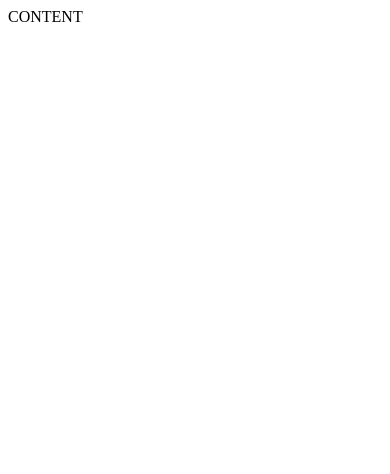
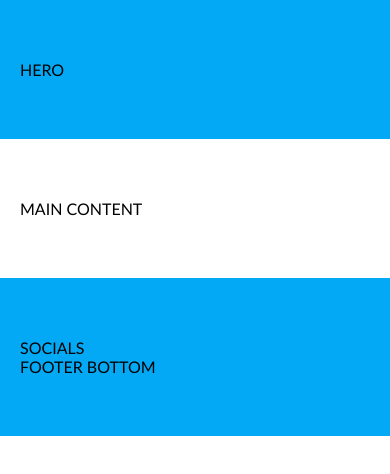
Before and after one commit to Domasbab/6-Projektas, a website: page index.html in a window 390 px wide. Drawn offline with Linux system fonts and the light colour scheme.

Commit message:
Patobulintas

```diff
--- a/css/base/base.css
+++ b/css/base/base.css
@@ -0,0 +1,20 @@
+body,
+body * {
+    margin: 0;
+    padding: 0;
+    vertical-align: top;
+    box-sizing: border-box;
+}
+
+body {
+    font-family: 'Gill Sans', 'Gill Sans MT', Calibri, 'Trebuchet MS',
+        sans-serif;
+}
+
+:root {
+    --main-color: #03a9f4;
+}
+
+.bg-main {
+    background-color: var(--main-color);
+}
--- a/css/base/layout.css
+++ b/css/base/layout.css
@@ -0,0 +1,57 @@
+.container {
+    width: 100%;
+    padding: 60px 0;
+}
+
+.container > .row {
+    width: 1000px;
+    margin: 0 calc(50% - 500px);
+}
+
+.container > .row-short {
+    width: 600px;
+    margin: 0 calc(50% - 300px);
+}
+
+@media (max-width: 1100px) {
+    .container > .row {
+        width: 800px;
+        margin: 0 calc(50% - 400px);
+    }
+}
+
+@media (max-width: 900px) {
+    .container > .row {
+        width: 600px;
+        margin: 0 calc(50% - 300px);
+    }
+}
+
+@media (max-width: 700px) {
+    .container > .row {
+        width: 400px;
+        margin: 0 calc(50% - 200px);
+    }
+
+    .container > .row-short {
+        width: 400px;
+        margin: 0 calc(50% - 200px);
+    }
+}
+
+@media (max-width: 460px) {
+    .container {
+        padding-left: 20px;
+        padding-right: 20px;
+    }
+
+    .container > .row {
+        width: 100%;
+        margin: 0;
+    }
+
+    .container > .row-short {
+        width: 100%;
+        margin: 0;
+    }
+}
--- a/index.html
+++ b/index.html
@@ -17,7 +17,29 @@
 <meta name="msapplication-TileColor" content="#da532c">
 <meta name="theme-color" content="#ffffff">
 </head>
+
+
 <body>
-    CONTENT
+    <section class="container bg-main">
+        <div class="row-short">
+            HERO
+        </div>
+    </section>
+
+    <section class="container">
+        <div class="row">
+            MAIN CONTENT
+        </div>
+    </section>
+
+    <footer class="container bg-main">
+        <div class="row">
+            SOCIALS
+        </div>
+        <div class="row-short">
+            FOOTER BOTTOM
+        </div>
+    </footer>
 </body>
+
 </html>
```
